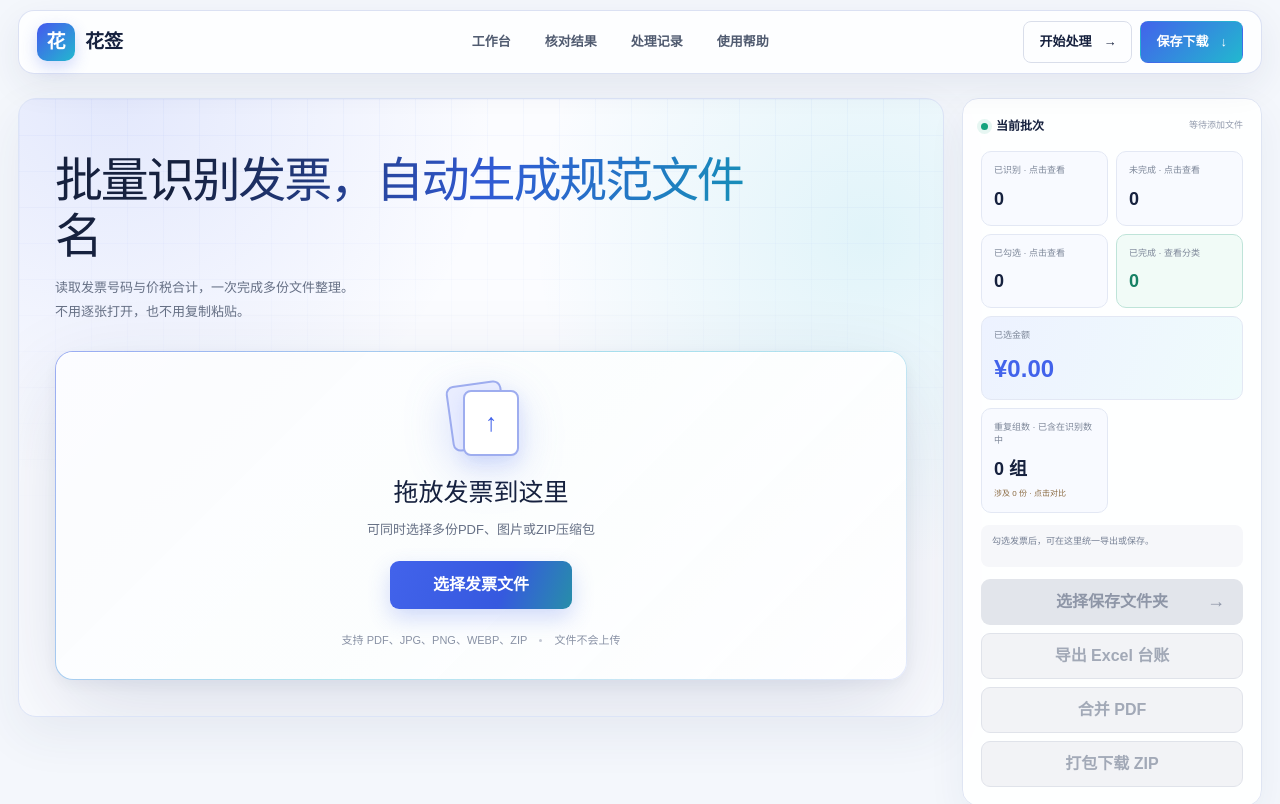
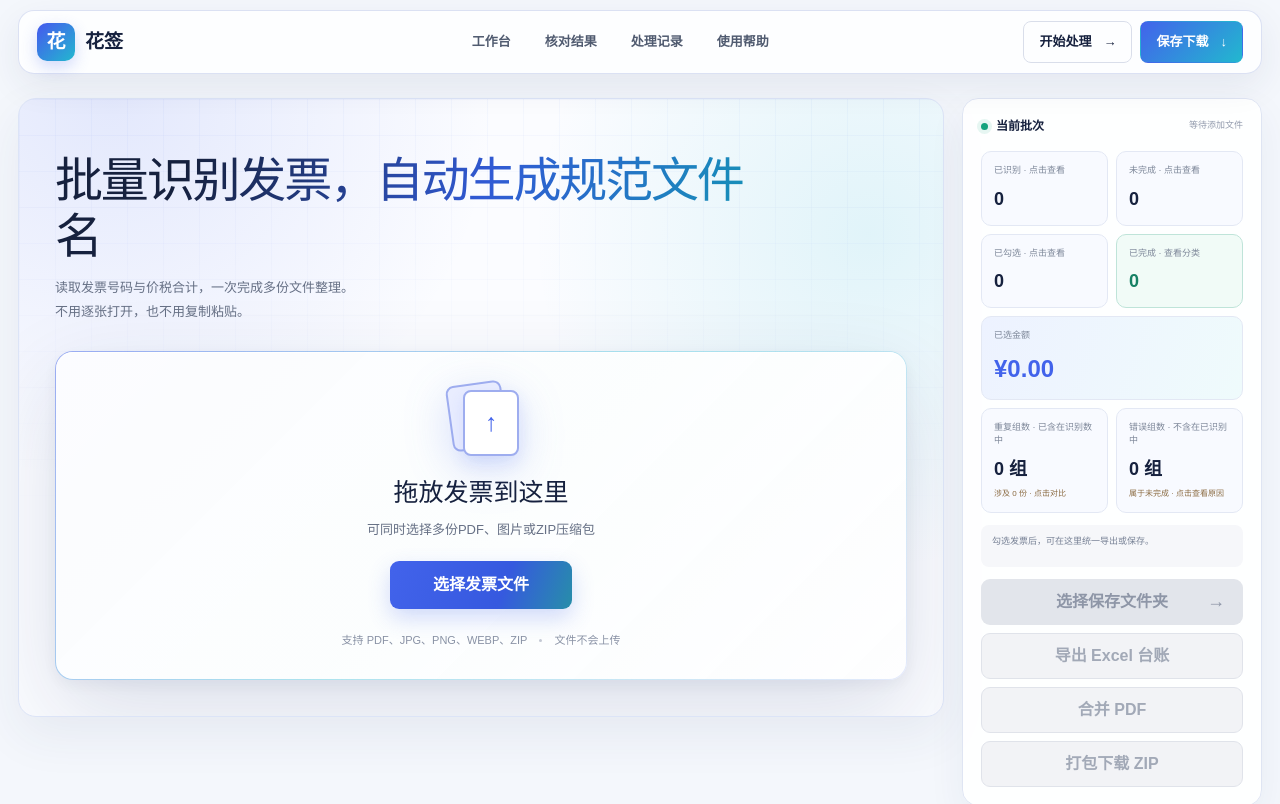
Before and after one commit to Luck-tong/xiaohua-invoice, a Next.js app: page /xiaohua-invoice/ in a window 1280 px wide. Shown: the top 804 px of the page. Built offline with nearby package versions, Linux system fonts and the light colour scheme.

Commit message:
Add invoice error count card

```diff
--- a/app/globals.css
+++ b/app/globals.css
@@ -1995,6 +1995,16 @@ body {
   color: #b46b1c;
 }
 
+.batch-stats .error-stat {
+  border-color: #efc2c2;
+  background: #fff5f5;
+}
+
+.batch-stats .error-stat strong,
+.batch-stats .error-stat small {
+  color: #c44747;
+}
+
 .category-summary {
   margin: 0 0 12px;
   padding: 11px;
--- a/app/page.tsx
+++ b/app/page.tsx
@@ -246,6 +246,11 @@ export default function Home() {
 
   const incompleteFiles = useMemo(
     () => invoiceFiles.filter((item) => !item.number || !item.amount),
+    [invoiceFiles],
+  );
+
+  const errorFiles = useMemo(
+    () => invoiceFiles.filter((item) => item.status === "error"),
     [invoiceFiles],
   );
 
@@ -1211,6 +1216,23 @@ export default function Home() {
                 <strong>{duplicateKeys.size} 组</strong>
                 <small>涉及 {duplicateFileCount} 份 · 点击对比</small>
               </button>
+              <button
+                type="button"
+                className={errorFiles.length ? "error-stat" : ""}
+                disabled={errorFiles.length === 0}
+                onClick={() =>
+                  setPreviewDialog({
+                    title: "处理错误发票",
+                    items: errorFiles,
+                    mode: "single",
+                    activeId: errorFiles[0]?.id,
+                  })
+                }
+              >
+                <span>错误组数 · 不含在已识别中</span>
+                <strong>{errorFiles.length} 组</strong>
+                <small>属于未完成 · 点击查看原因</small>
+              </button>
             </div>
             {groupedInvoiceFiles.length > 0 && (
               <div className="category-summary" aria-label="发票分类汇总">
```
